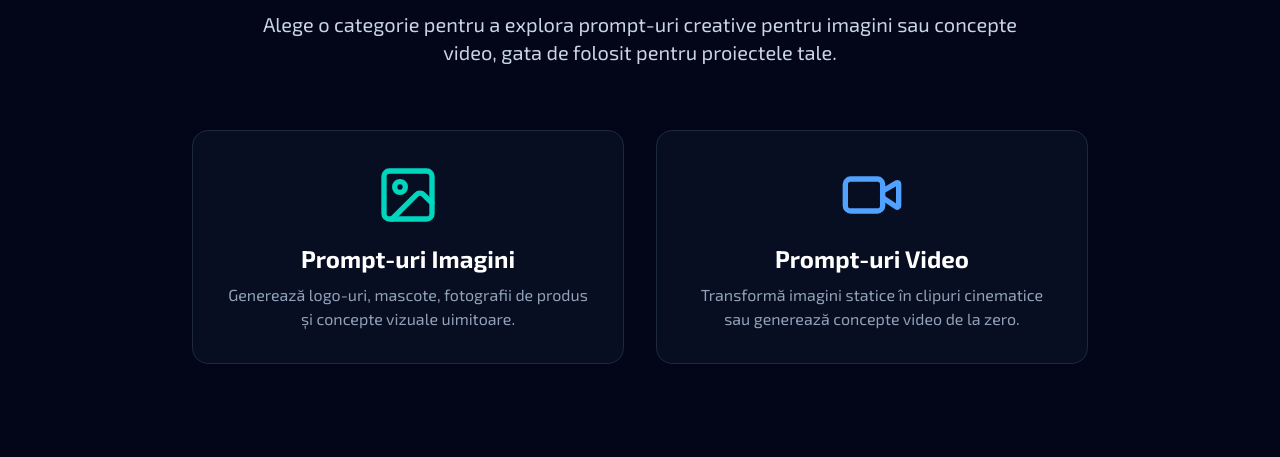
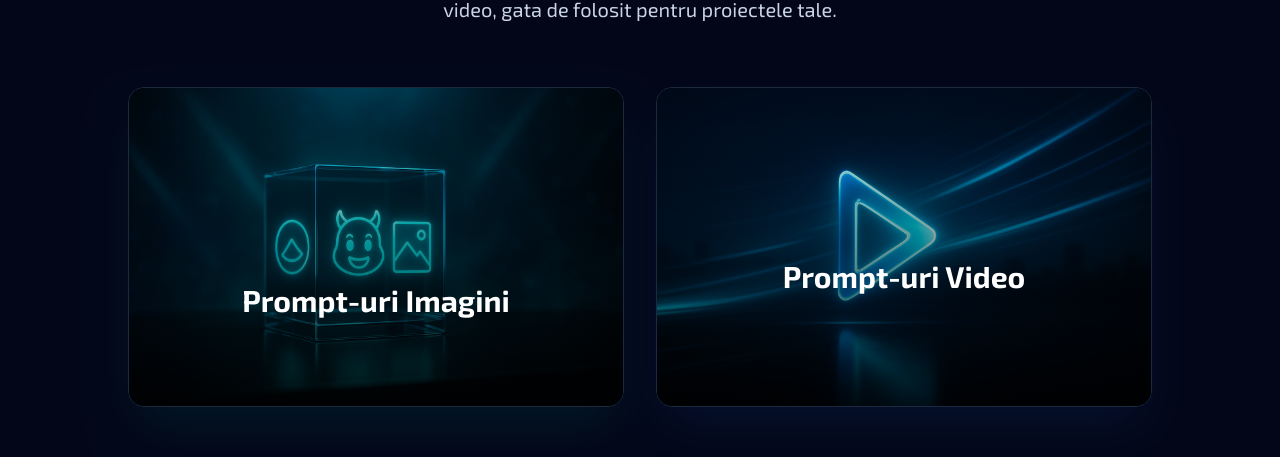
Before and after one commit to Bogdiyandrew/digitura-site, a Next.js app: page /ai in a window 1280 px wide. Shown: the part 251-708 px from the top of the page. Built offline with nearby package versions, Linux system fonts and the light colour scheme.

Commit message:
actualizari

```diff
--- a/src/app/ai/page.tsx
+++ b/src/app/ai/page.tsx
@@ -4,7 +4,7 @@ import Header from '@/components/Header';
 import Footer from '@/components/Footer';
 import React from 'react';
 import Link from 'next/link';
-import { ImageIcon, VideoIcon } from 'lucide-react';
+import Image from 'next/image'; // Am importat componenta Image
 
 const LaboratorAIHub: React.FC = () => {
   return (
@@ -26,24 +26,41 @@ const LaboratorAIHub: React.FC = () => {
           </p>
         </div>
 
-        <div className="max-w-4xl w-full grid grid-cols-1 md:grid-cols-2 gap-8">
-          {/* Card pentru Imagini */}
-          <Link href="/ai/images" className="group block">
-            <div className="h-full p-8 bg-slate-900/50 border border-slate-800 rounded-2xl text-center transition-all duration-300 hover:border-teal-500/50 hover:shadow-2xl hover:shadow-teal-500/10 transform hover:-translate-y-2">
-              <ImageIcon className="w-16 h-16 mx-auto mb-4 text-teal-400" />
-              <h2 className="text-2xl font-bold text-white mb-2">Prompt-uri Imagini</h2>
-              <p className="text-slate-400">Generează logo-uri, mascote, fotografii de produs și concepte vizuale uimitoare.</p>
+        {/* Am actualizat structura grid-ului și a cardurilor */}
+        <div className="max-w-5xl w-full grid grid-cols-1 md:grid-cols-2 gap-8">
+
+          {/* Card pentru Imagini cu Imagine de Fundal */}
+          <Link href="/ai/images" className="group relative block h-80 overflow-hidden rounded-2xl shadow-2xl shadow-teal-500/10 border border-slate-800">
+            <Image
+              src="/ai-category-image.png" // Asigură-te că imaginea există în /public
+              alt="Categorie Prompt-uri Imagini"
+              layout="fill"
+              objectFit="cover"
+              className="transition-transform duration-500 ease-in-out group-hover:scale-110"
+            />
+            <div className="absolute inset-0 bg-gradient-to-t from-black/80 via-black/40 to-transparent transition-all duration-300 group-hover:from-black/70"></div>
+            <div className="relative z-10 flex flex-col items-center justify-end h-full text-center p-8">
+              <h2 className="text-3xl font-bold text-white mb-2 transform transition-transform duration-300 group-hover:-translate-y-1">Prompt-uri Imagini</h2>
+              <p className="text-slate-300 max-w-xs opacity-0 transition-opacity duration-300 group-hover:opacity-100">Generează logo-uri, mascote, fotografii de produs și concepte vizuale uimitoare.</p>
             </div>
           </Link>
 
-          {/* Card pentru Video */}
-          <Link href="/ai/videos" className="group block">
-            <div className="h-full p-8 bg-slate-900/50 border border-slate-800 rounded-2xl text-center transition-all duration-300 hover:border-blue-500/50 hover:shadow-2xl hover:shadow-blue-500/10 transform hover:-translate-y-2">
-              <VideoIcon className="w-16 h-16 mx-auto mb-4 text-blue-400" />
-              <h2 className="text-2xl font-bold text-white mb-2">Prompt-uri Video</h2>
-              <p className="text-slate-400">Transformă imagini statice în clipuri cinematice sau generează concepte video de la zero.</p>
+          {/* Card pentru Video cu Imagine de Fundal */}
+          <Link href="/ai/videos" className="group relative block h-80 overflow-hidden rounded-2xl shadow-2xl shadow-blue-500/10 border border-slate-800">
+             <Image
+              src="/ai-category-video.png" // Asigură-te că imaginea există în /public
+              alt="Categorie Prompt-uri Video"
+              layout="fill"
+              objectFit="cover"
+              className="transition-transform duration-500 ease-in-out group-hover:scale-110"
+            />
+            <div className="absolute inset-0 bg-gradient-to-t from-black/80 via-black/40 to-transparent transition-all duration-300 group-hover:from-black/70"></div>
+            <div className="relative z-10 flex flex-col items-center justify-end h-full text-center p-8">
+              <h2 className="text-3xl font-bold text-white mb-2 transform transition-transform duration-300 group-hover:-translate-y-1">Prompt-uri Video</h2>
+              <p className="text-slate-300 max-w-xs opacity-0 transition-opacity duration-300 group-hover:opacity-100">Transformă imagini statice în clipuri cinematice sau generează concepte video de la zero.</p>
             </div>
           </Link>
+
         </div>
       </main>
       <Footer />
```
Also changed, not shown: public/ai-category-image.png (added), public/ai-category-video.png (added).
